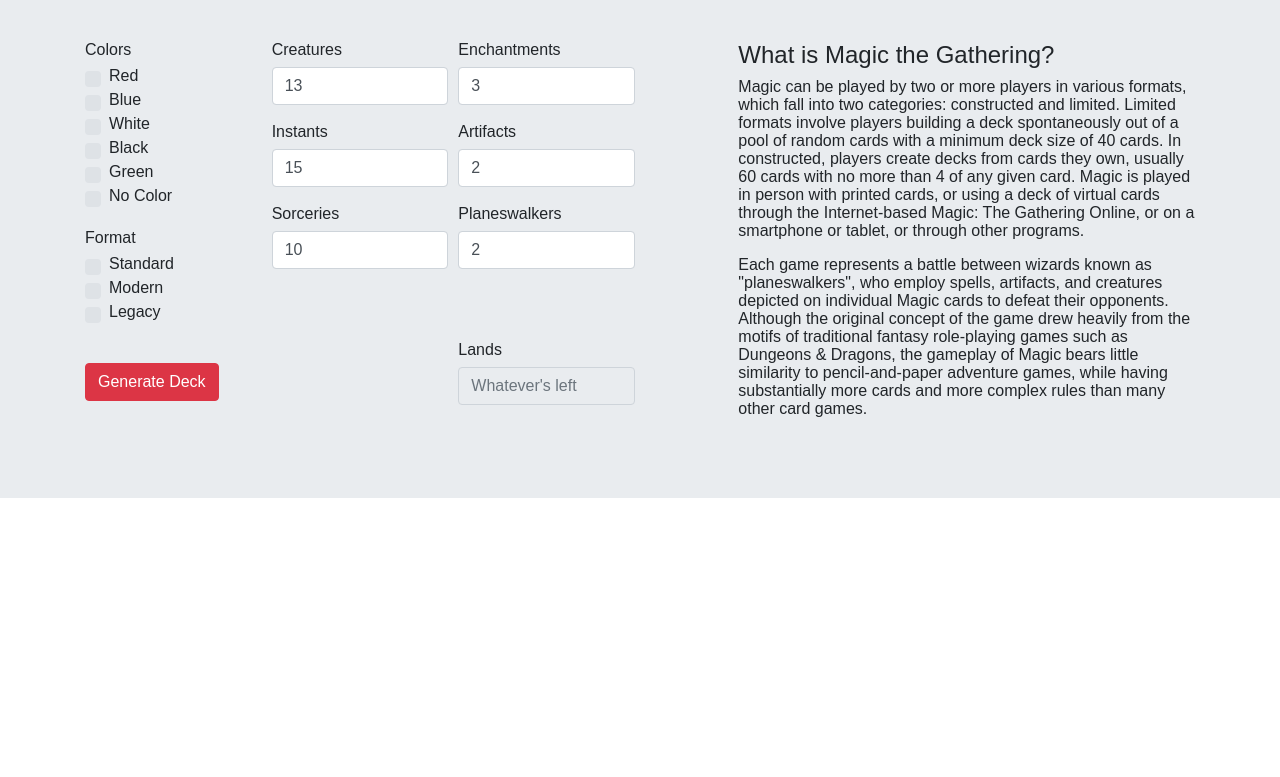
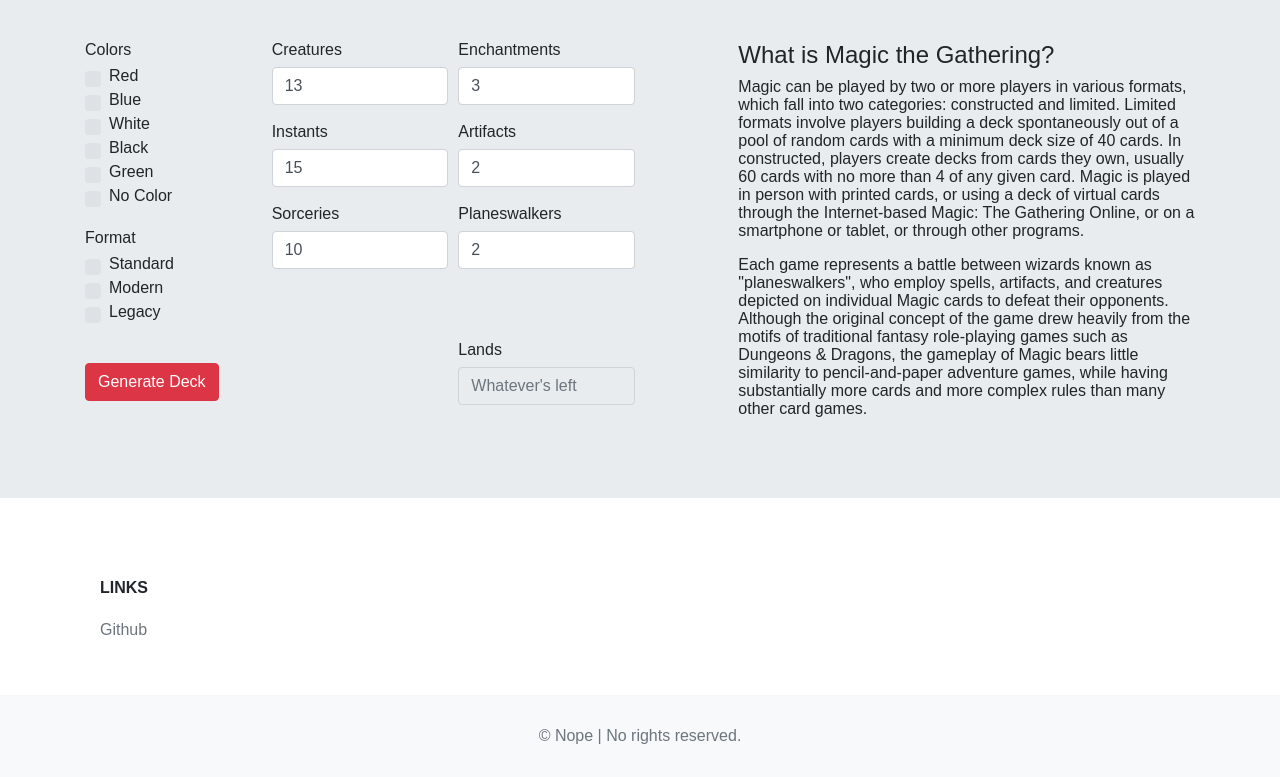
Before and after one commit to aPeter1/MagicTheGathering-DeckCreater, a plain HTML site: page index.html in a window 1280 px wide. Shown: the part 137-914 px from the top of the page. Before the commit the page ends 800 px from the top, so only its background shows below. Drawn offline with nearby package versions, Linux system fonts and the light colour scheme.

Commit message:
Add files via upload

```diff
--- a/index.html
+++ b/index.html
@@ -133,10 +133,28 @@
         </article>
       </section>
 
+
+      <footer class="bg-white">
+        <div class="container py-5 footer">
+            <div class="col-lg-2 col-md-6 mb-4 mb-lg-0">
+              <h6 class="text-uppercase font-weight-bold mb-4">Links</h6>
+              <ul class="list-unstyled mb-0">
+                <li class="mb-2"><a href="https://github.com/aPeter1/MagicTheGathering-DeckCreater" class="text-muted">Github</a></li>
+              </ul>
+            </div>
+          </div>
+        </div>
+
+        <!-- Copyrights -->
+        <div class="bg-light py-4">
+          <div class="container text-center">
+            <p class="text-muted mb-0 py-2">© Nope  | No rights reserved.</p>
+          </div>
+        </div>
+      </footer>
+
     <script src="script.js"></script>
     <script>
-
-
 
     $("#generateButton").click(function(e){
 
```
